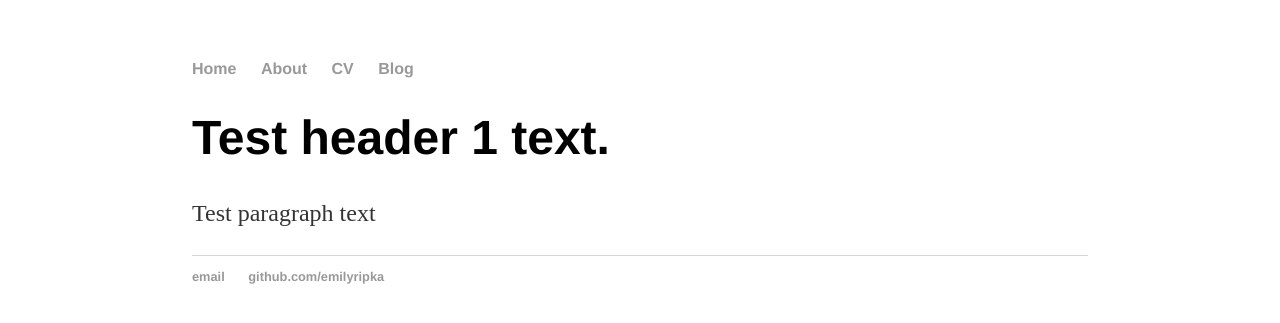
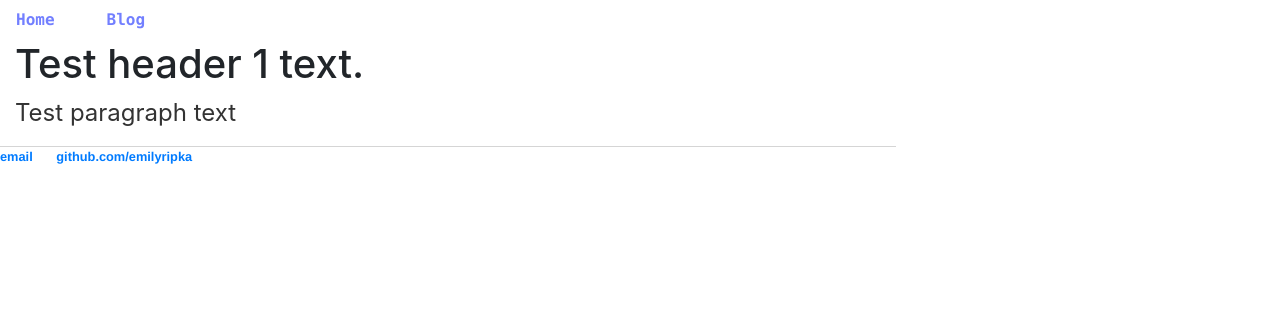
Before and after one commit to emilyripka/nano_NMR, a Jekyll site: the page built from index.html, in a window 1280 px wide. Shown: the top 323 px of the page. Built offline with Jekyll 4.4.1, drawn with Linux system fonts in a browser that asks for light colours.

Commit message:
bootstrap link

```diff
--- a/_layouts/default.html
+++ b/_layouts/default.html
@@ -5,15 +5,27 @@
          {{ page.title }}
       </title>
       <link rel="stylesheet" type="text/css" href="/css/main.css">
+      <link rel="stylesheet" href="https://maxcdn.bootstrapcdn.com/bootstrap/4.0.0/css/bootstrap.min.css"
+       integrity="sha384-Gn5384xqQ1aoWXA+058RXPxPg6fy4IWvTNh0E263XmFcJlSAwiGgFAW/dAiS6JXm" crossorigin="anonymous">
    </head>
    <body>
       <nav>
-         <ul>
+         <ul class="nav">
+            <li class="nav-item">
+              <a class="nav-link active" href="/" style="font-family:Lucida Console, Monaco, monospace;
+                                                              color: #727FFF; ">Home</a>
+            </li>
+            <li class="nav-item">
+              <a class="nav-link active" href="/blog/" style="font-family:Lucida Console, Monaco, monospace;
+                                                              color: #727FFF; ">Blog</a>
+            </li>
+         </ul>
+         <!--ul>
             <li><a href="#">Home</a></li>
             <li><a href="/about">About</a></li>
             <li><a href="/cv">CV</a></li>
             <li><a href="/blog">Blog</a></li>
-         </ul>
+         </ul-->
       </nav>
          <div class="container">
             {{ content }}
```
